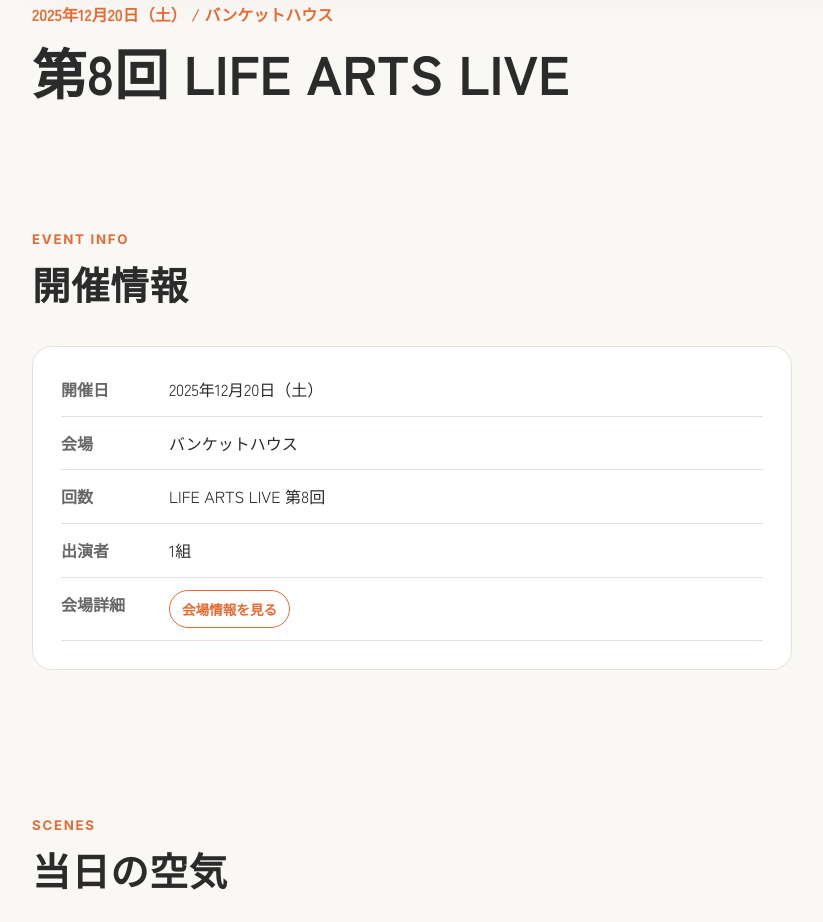
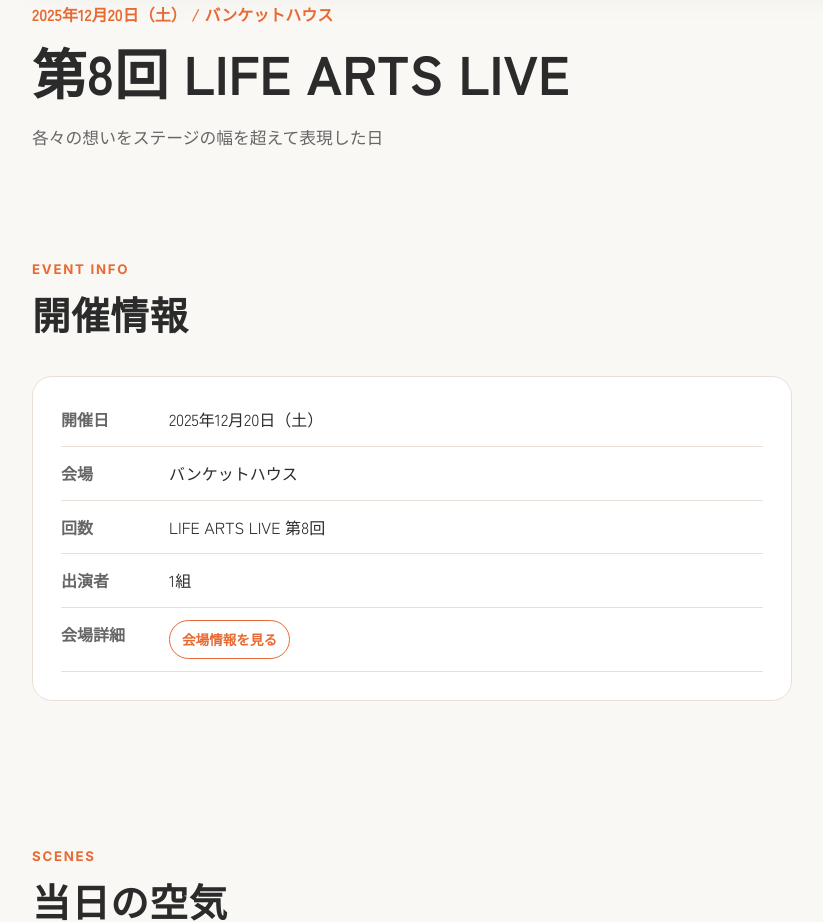
Before and after one commit to araragi0040-jpg/life-arts-live-museum, a Next.js app: page /archive/8 in a window 1280 px wide. Shown: the part 820-1742 px from the top of the page, without its empty margins (48-871 px from the left). Built offline with nearby package versions, Linux system fonts and the light colour scheme.

Commit message:
Update events.ts

```diff
--- a/src/data/events.ts
+++ b/src/data/events.ts
@@ -10,9 +10,9 @@ export const events: Event[] = [
     venue: "バンケットハウス",
     venueUrl: "https://www.instagram.com/banquethouse?utm_source=ig_web_button_share_sheet&igsh=ZDNlZDc0MzIxNw==",
     coverImage: "/images/archive/09/cover.jpg",
-    /*shortText: "第9回を表す短いひとことが入ります。",
+    shortText: "やってみたいが溢れる",
     themeText:
-      "第9回の空気や印象を伝える短いテーマ文が入ります。写真とともに、その夜の温度が伝わる文章にします。",*/
+      "歌唱をはじめ、踊りや劇・バンドなど様々な形が溢れた日",
     galleryImages: [
       "/images/archive/09/photo01.jpg",
       "/images/archive/09/photo02.jpg",
@@ -41,9 +41,9 @@ export const events: Event[] = [
     venue: "バンケットハウス",
     venueUrl: "https://www.instagram.com/banquethouse?utm_source=ig_web_button_share_sheet&igsh=ZDNlZDc0MzIxNw==",
     coverImage: "/images/archive/08/cover.jpg",
-    /*shortText: "第8回を表す短いひとことが入ります。",
+    shortText: "ステージを飛び出す表現",
     themeText:
-      "第8回の空気や印象を伝える短いテーマ文が入ります。写真とともに、その夜の温度が伝わる文章にします。",*/
+      "各々の想いをステージの幅を超えて表現した日",
     galleryImages: [
       "/images/archive/08/photo01.svg",
       "/images/archive/08/photo02.svg",
```
